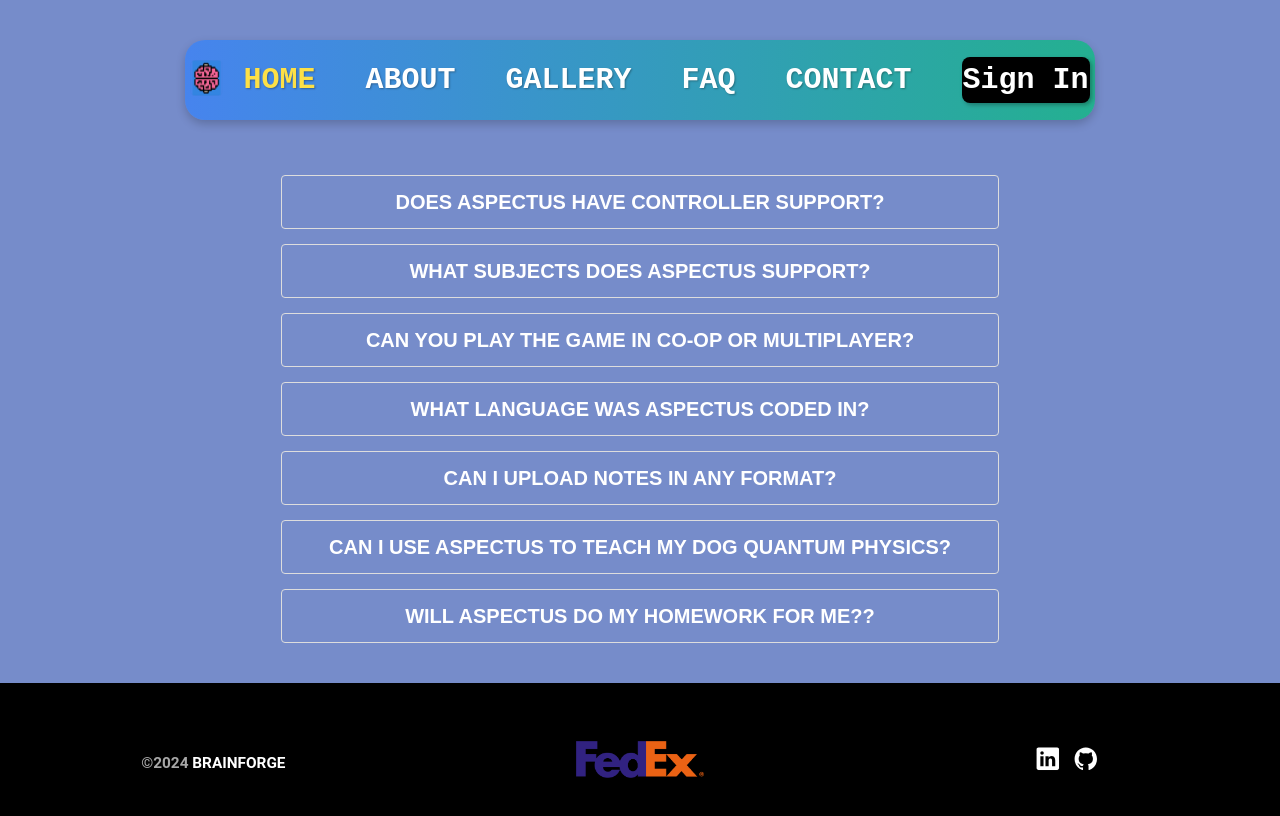
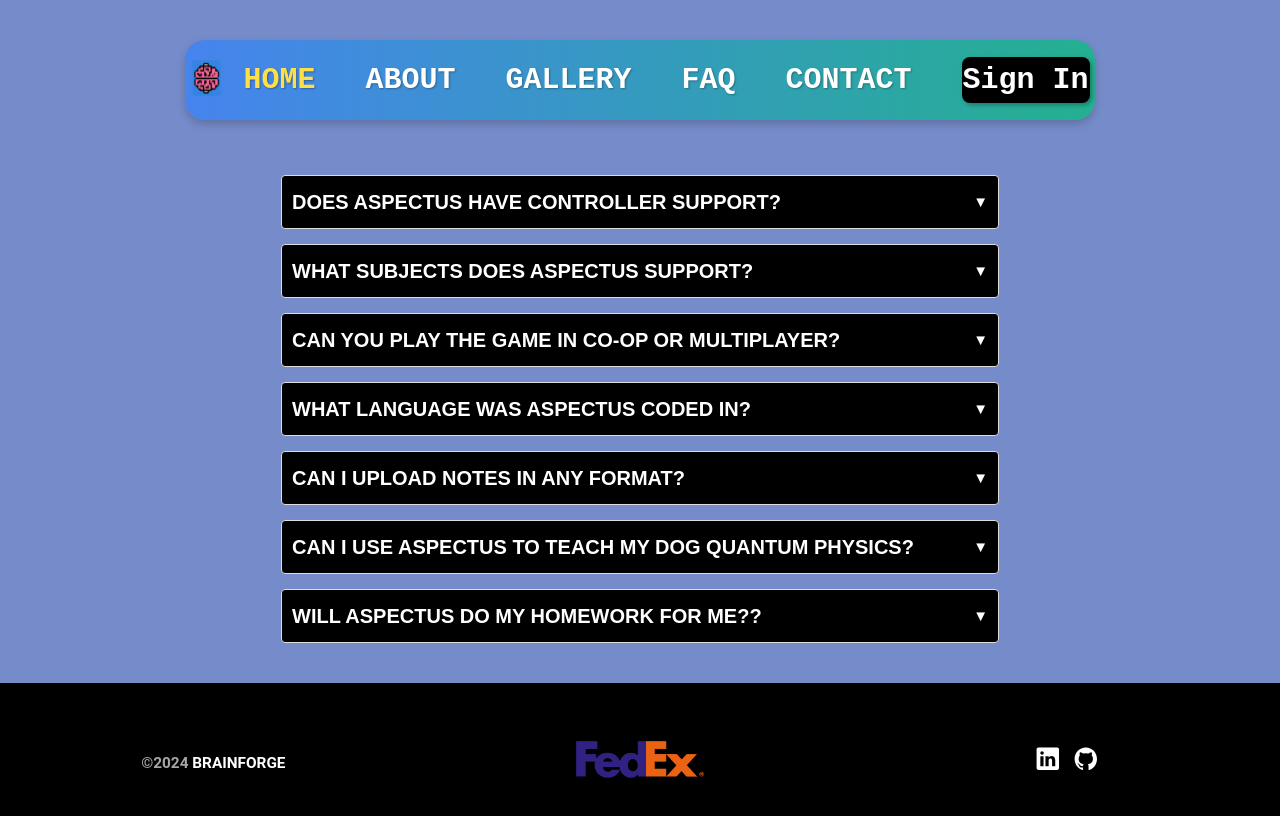
Before and after one commit to BrainForgeAI/GeminiApp, a React (Create React App) app in the folder Landing_page/geminiapp_website/: page /faq in a window 1280 px wide. Shown: the top 816 px of the page. Built offline with nearby package versions, Linux system fonts and the light colour scheme; a web font is replaced by a local one.

Commit message:
Working button when opening faqs

```diff
--- a/Landing_page/geminiapp_website/src/components/questions.jsx
+++ b/Landing_page/geminiapp_website/src/components/questions.jsx
@@ -5,6 +5,9 @@ function Questions({ faq, index, toggleFAQ }) {
     <div className={"faq " + (faq.open ? 'open' : '')} key={index}>
       <div className="faq-question" onClick={() => toggleFAQ(index)}>
         {faq.question}
+        <span className={"faq-arrow " + (faq.open ? 'open' : '')}>
+          {faq.open ? '▲' : '▼'}
+        </span>
       </div>
       {faq.open && (
         <div className="faq-answer">
--- a/Landing_page/geminiapp_website/src/styles/faq.css
+++ b/Landing_page/geminiapp_website/src/styles/faq.css
@@ -12,10 +12,14 @@
     border-radius: 4px;
     transition: all 0.3s ease;
     cursor: pointer;
+    background-color: black;
+    color: white;
+    position: relative;
 }
 
 .faq.open {
-    background-color: #000000;
+    background-color: #f9f9f9;
+    color: black;
 }
 
 .faq-question {
@@ -23,11 +27,24 @@
     font-weight: bold;
     font-family: 'Handjet', sans-serif;
     text-transform: uppercase;
+    display: flex;
+    justify-content: space-between;
+    align-items: center;
+}
+
+.faq-arrow {
+    font-size: 1.5rem;
+    transition: transform 0.3s ease;
+}
+
+.faq-arrow.open {
+    transform: rotate(180deg);
 }
 
 .faq-answer {
     padding-top: 10px;
     font-size: 1.5rem;
-    border-top: 1px solid white;
     font-family: 'Handjet', sans-serif;
+    border-top: 2px solid black;
+    margin-top: 10px;
 }
```
